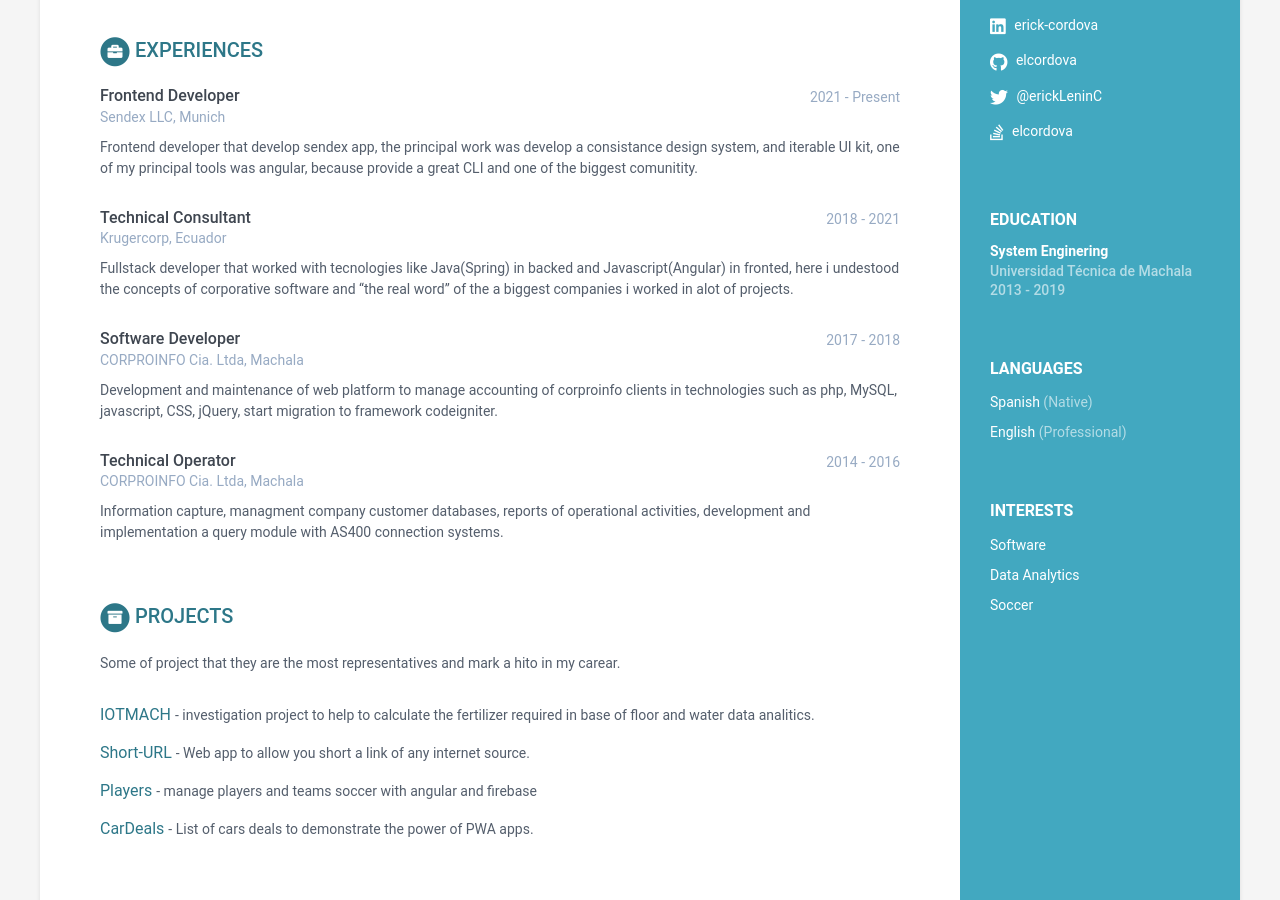
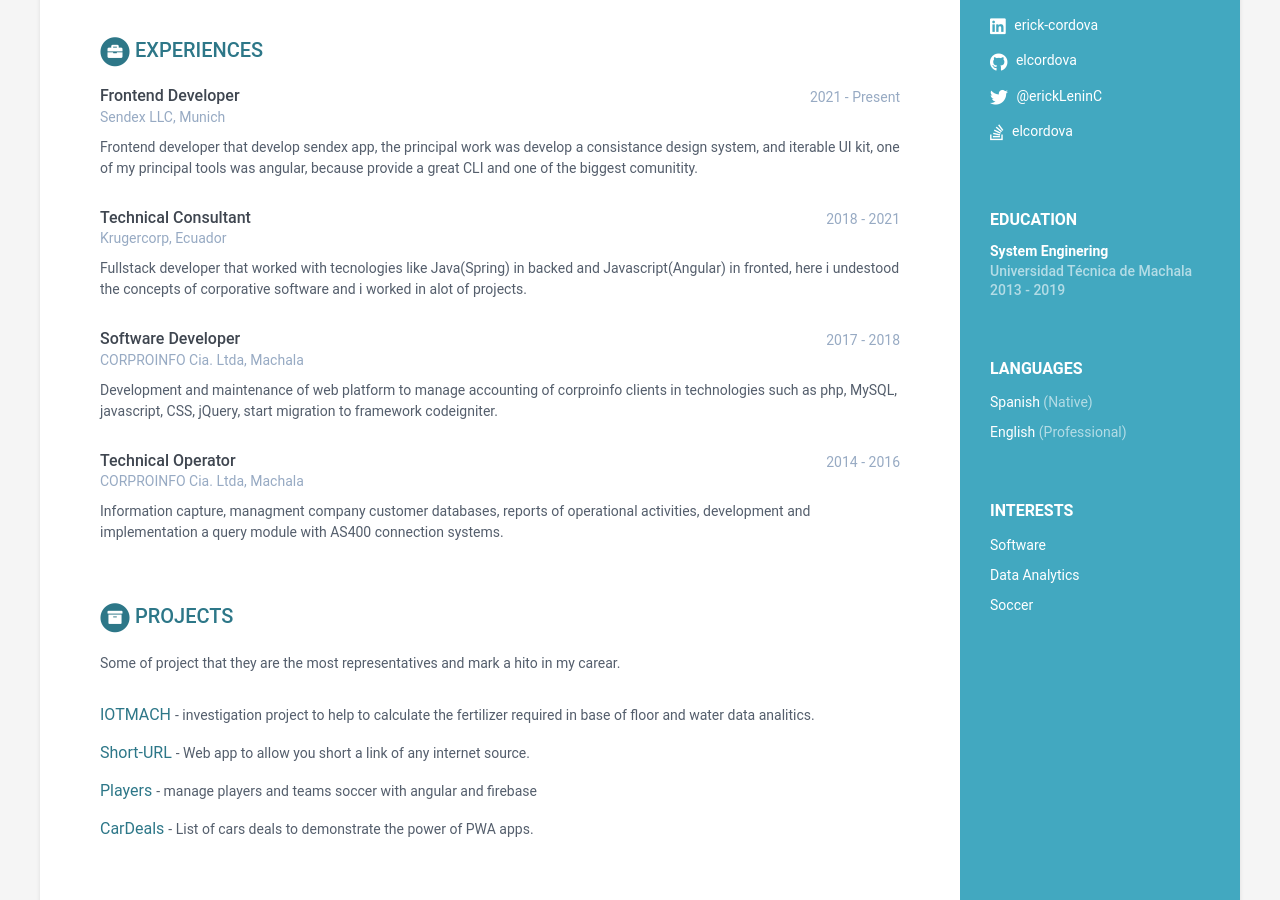
Before and after one commit to elcordova/caring-europa-fe48a, a Jekyll site: the page built from index.html, in a window 1280 px wide and 900 px high, scrolled down 362 px. Built offline with Jekyll 4.4.1, drawn with Linux system fonts in a browser that asks for light colours.

Commit message:
data.yml: changed

```diff
--- a/_data/data.yml
+++ b/_data/data.yml
@@ -77,8 +77,7 @@ experiences:
       Fullstack developer that worked with tecnologies like Java(Spring) in backed and
       Javascript(Angular) in fronted,
 
-      here i undestood the concepts of corporative software and "the real word"
-      of the a biggest companies i worked in alot of projects.
+      here i undestood the concepts of corporative software and i worked in alot of projects.
   - role: Software Developer
     time: 2017 - 2018
     company: 'CORPROINFO Cia. Ltda, Machala'
```
